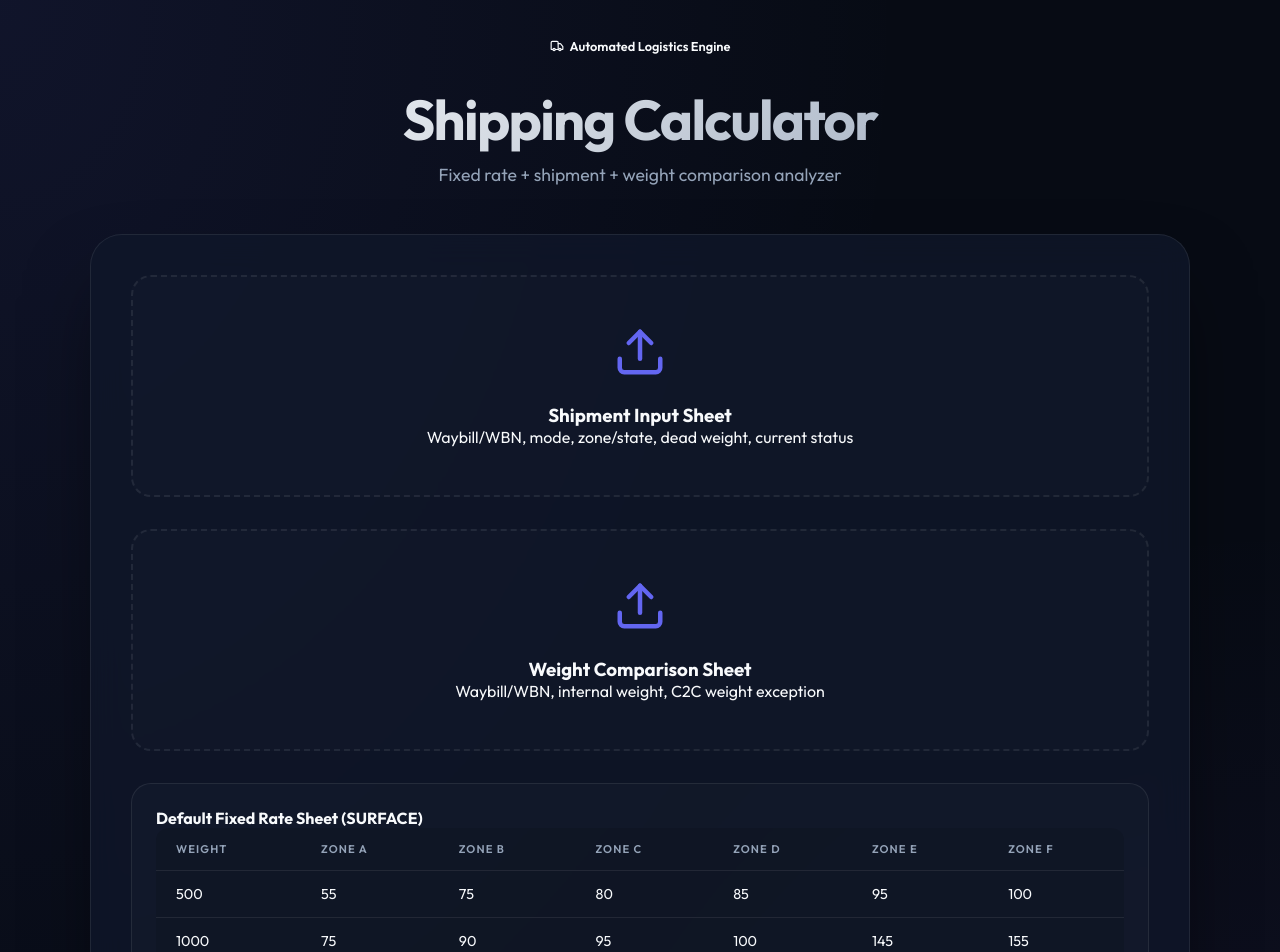
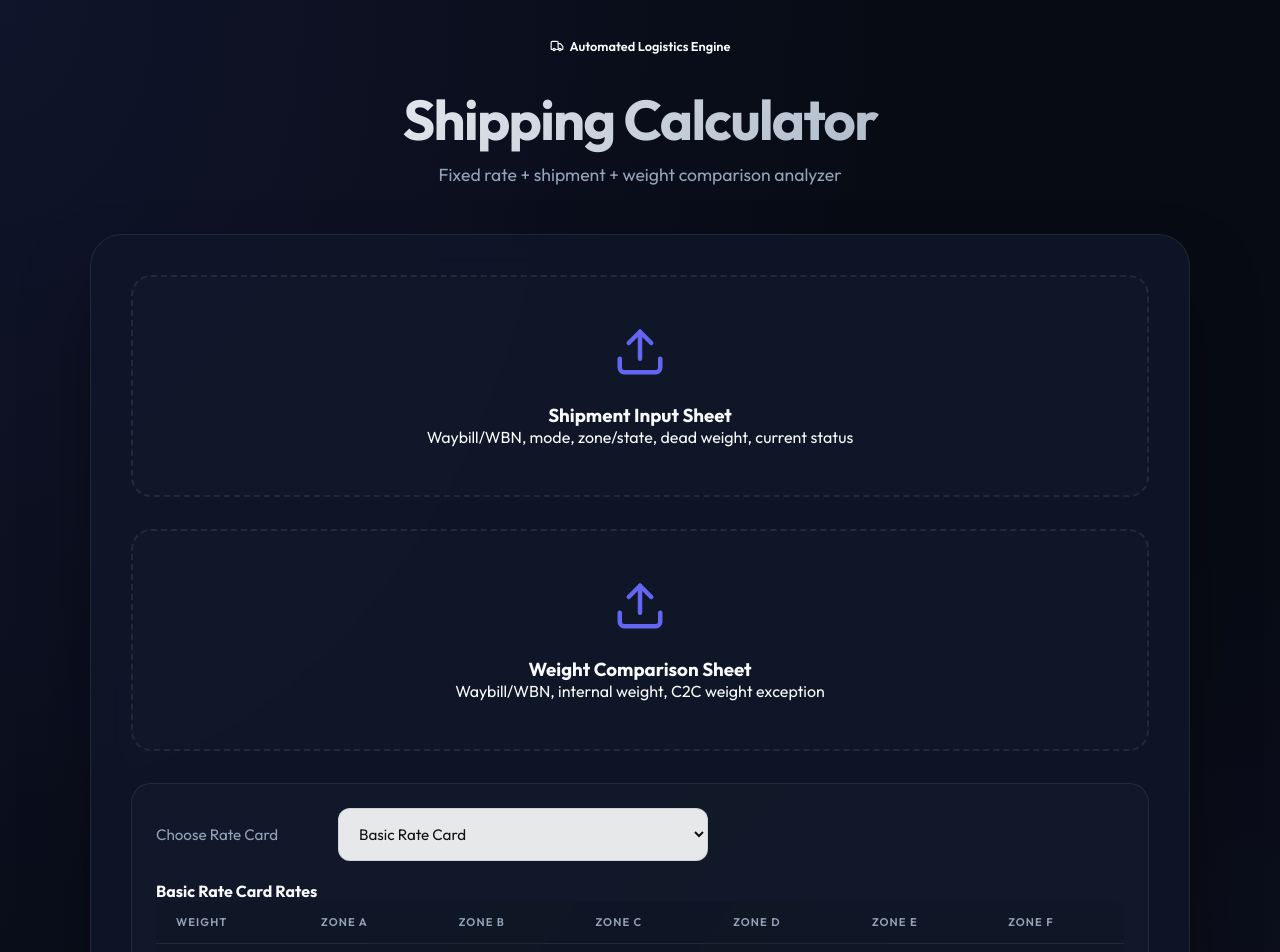
Before and after one commit to tharagroupsubs/shipping, a React (Vite) app: page / in a window 1280 px wide. Shown: the top 952 px of the page. Built offline with nearby package versions, Linux system fonts and the light colour scheme.

Commit message:
added new rate card

```diff
--- a/src/App.jsx
+++ b/src/App.jsx
@@ -76,6 +76,73 @@ const DEFAULT_SHIPPING_RATES = [
   { mode: 'SURFACE', slabUpper: 4500, zoneCharges: { A: 290, B: 320, C: 360, D: 420, E: 440, F: 510 } },
   { mode: 'SURFACE', slabUpper: 5000, zoneCharges: { A: 320, B: 350, C: 400, D: 460, E: 480, F: 560 } },
 ];
+
+const RATE_CARD_LABELS = {
+  basic: 'Basic Rate Card',
+  ekart: 'MS Natural Products Rate Card',
+  kurikkalEkart: 'Kurikkal Global Associates eKart Rate Card',
+  delhivery: 'PZ Soles Rate Card',
+  kurikkal: 'Kurikkal Global Associates Delhivery Rate Card',
+  custom: 'Custom Rate Card',
+};
+
+const PRESET_RATE_CARDS = {
+  basic: DEFAULT_SHIPPING_RATES,
+  ekart: [
+    { mode: 'SURFACE', slabUpper: 500, zoneCharges: { A: 45, B: 57, C: 67, D: 70, E: 85, F: 88 } },
+    { mode: 'SURFACE', slabUpper: 1000, zoneCharges: { A: 63, B: 78, C: 90, D: 92, E: 130, F: 140 } },
+    { mode: 'SURFACE', slabUpper: 1500, zoneCharges: { A: 80, B: 115, C: 130, D: 140, E: 175, F: 195 } },
+    { mode: 'SURFACE', slabUpper: 2000, zoneCharges: { A: 110, B: 140, C: 160, D: 180, E: 220, F: 250 } },
+    { mode: 'SURFACE', slabUpper: 2500, zoneCharges: { A: 125, B: 170, C: 195, D: 220, E: 265, F: 300 } },
+    { mode: 'SURFACE', slabUpper: 3000, zoneCharges: { A: 145, B: 200, C: 230, D: 255, E: 310, F: 355 } },
+    { mode: 'SURFACE', slabUpper: 3500, zoneCharges: { A: 162, B: 230, C: 265, D: 295, E: 355, F: 405 } },
+    { mode: 'SURFACE', slabUpper: 4000, zoneCharges: { A: 185, B: 260, C: 295, D: 335, E: 400, F: 460 } },
+    { mode: 'SURFACE', slabUpper: 4500, zoneCharges: { A: 208, B: 290, C: 340, D: 380, E: 450, F: 510 } },
+    { mode: 'SURFACE', slabUpper: 5000, zoneCharges: { A: 230, B: 320, C: 370, D: 425, E: 495, F: 565 } },
+  ],
+  kurikkalEkart: [
+    { mode: 'SURFACE', slabUpper: 500, zoneCharges: { A: 50, B: 70, C: 80, D: 85, E: 110, F: 130 } },
+    { mode: 'SURFACE', slabUpper: 1000, zoneCharges: { A: 70, B: 90, C: 110, D: 120, E: 155, F: 185 } },
+    { mode: 'SURFACE', slabUpper: 1500, zoneCharges: { A: 100, B: 110, C: 143, D: 166, E: 188, F: 208 } },
+    { mode: 'SURFACE', slabUpper: 2000, zoneCharges: { A: 115, B: 138, C: 178, D: 190, E: 245, F: 275 } },
+    { mode: 'SURFACE', slabUpper: 2500, zoneCharges: { A: 138, B: 162, C: 205, D: 215, E: 295, F: 325 } },
+    { mode: 'SURFACE', slabUpper: 3000, zoneCharges: { A: 155, B: 177, C: 240, D: 250, E: 345, F: 375 } },
+    { mode: 'SURFACE', slabUpper: 3500, zoneCharges: { A: 176, B: 199, C: 280, D: 290, E: 395, F: 425 } },
+    { mode: 'SURFACE', slabUpper: 4000, zoneCharges: { A: 196, B: 238, C: 310, D: 330, E: 445, F: 475 } },
+    { mode: 'SURFACE', slabUpper: 4500, zoneCharges: { A: 217, B: 255, C: 345, D: 370, E: 495, F: 525 } },
+    { mode: 'SURFACE', slabUpper: 5000, zoneCharges: { A: 237, B: 288, C: 380, D: 410, E: 545, F: 575 } },
+    { mode: 'SURFACE', slabUpper: 6000, zoneCharges: { A: 285, B: 340, C: 410, D: 450, E: 595, F: 625 } },
+  ],
+  kurikkal: [
+    { mode: 'SURFACE', slabUpper: 500, zoneCharges: { A: 50, B: 70, C: 80, D: 85, E: 95, F: 100 } },
+    { mode: 'SURFACE', slabUpper: 1000, zoneCharges: { A: 70, B: 90, C: 95, D: 100, E: 150, F: 160 } },
+    { mode: 'SURFACE', slabUpper: 1500, zoneCharges: { A: 100, B: 110, C: 138, D: 147, E: 176, F: 194 } },
+    { mode: 'SURFACE', slabUpper: 2000, zoneCharges: { A: 115, B: 131, C: 174, D: 186, E: 224, F: 247 } },
+    { mode: 'SURFACE', slabUpper: 2500, zoneCharges: { A: 135, B: 154, C: 210, D: 226, E: 272, F: 300 } },
+    { mode: 'SURFACE', slabUpper: 3000, zoneCharges: { A: 155, B: 177, C: 246, D: 266, E: 320, F: 353 } },
+    { mode: 'SURFACE', slabUpper: 3500, zoneCharges: { A: 176, B: 199, C: 282, D: 305, E: 368, F: 406 } },
+    { mode: 'SURFACE', slabUpper: 4000, zoneCharges: { A: 196, B: 222, C: 318, D: 345, E: 416, F: 459 } },
+    { mode: 'SURFACE', slabUpper: 4500, zoneCharges: { A: 217, B: 245, C: 354, D: 384, E: 464, F: 512 } },
+    { mode: 'SURFACE', slabUpper: 5000, zoneCharges: { A: 237, B: 267, C: 390, D: 424, E: 512, F: 565 } },
+    { mode: 'SURFACE', slabUpper: 6000, zoneCharges: { A: 268, B: 301, C: 451, D: 487, E: 584, F: 645 } },
+    { mode: 'SURFACE', slabUpper: 7000, zoneCharges: { A: 299, B: 335, C: 513, D: 550, E: 657, F: 726 } },
+    { mode: 'SURFACE', slabUpper: 8000, zoneCharges: { A: 330, B: 369, C: 574, D: 612, E: 730, F: 807 } },
+    { mode: 'SURFACE', slabUpper: 9000, zoneCharges: { A: 361, B: 403, C: 636, D: 675, E: 802, F: 888 } },
+    { mode: 'SURFACE', slabUpper: 10000, zoneCharges: { A: 391, B: 437, C: 698, D: 738, E: 875, F: 969 } },
+  ],
+  delhivery: [
+    { mode: 'SURFACE', slabUpper: 500, zoneCharges: { A: 50, B: 56, C: 60, D: 60, E: 85, F: 85 } },
+    { mode: 'SURFACE', slabUpper: 1000, zoneCharges: { A: 70, B: 86, C: 86, D: 86, E: 145, F: 155 } },
+    { mode: 'SURFACE', slabUpper: 1500, zoneCharges: { A: 100, B: 130, C: 135, D: 140, E: 200, F: 210 } },
+    { mode: 'SURFACE', slabUpper: 2000, zoneCharges: { A: 125, B: 160, C: 175, D: 190, E: 240, F: 260 } },
+    { mode: 'SURFACE', slabUpper: 2500, zoneCharges: { A: 150, B: 190, C: 215, D: 235, E: 280, F: 310 } },
+    { mode: 'SURFACE', slabUpper: 3000, zoneCharges: { A: 175, B: 220, C: 255, D: 280, E: 320, F: 360 } },
+    { mode: 'SURFACE', slabUpper: 3500, zoneCharges: { A: 200, B: 250, C: 295, D: 325, E: 360, F: 410 } },
+    { mode: 'SURFACE', slabUpper: 4000, zoneCharges: { A: 225, B: 280, C: 315, D: 370, E: 400, F: 445 } },
+    { mode: 'SURFACE', slabUpper: 4500, zoneCharges: { A: 250, B: 310, C: 355, D: 415, E: 440, F: 495 } },
+    { mode: 'SURFACE', slabUpper: 5000, zoneCharges: { A: 275, B: 340, C: 410, D: 460, E: 480, F: 560 } },
+  ],
+};
 
 const ALLOWED_STATUSES = new Set([
   'DELIVERED',
@@ -190,6 +257,11 @@ function App() {
   const [summary, setSummary] = useState(null);
   const [previewData, setPreviewData] = useState([]);
   const [errorMessage, setErrorMessage] = useState('');
+  const [selectedRateCard, setSelectedRateCard] = useState('basic');
+  const [customShippingRates, setCustomShippingRates] = useState(DEFAULT_SHIPPING_RATES.map((rate) => ({
+    ...rate,
+    zoneCharges: { ...rate.zoneCharges },
+  })));
 
   const shipmentInputRef = useRef(null);
   const weightInputRef = useRef(null);
@@ -294,9 +366,11 @@ function App() {
         const c2cWeightException = normalizeWeightToGram(getRowValue(matchedWeightRow || {}, HEADER_CANDIDATES.c2cException));
 
         const effectiveWeight = c2cWeightException ?? internalWeight ?? deadWeight;
-
-        const modeRates = DEFAULT_SHIPPING_RATES.filter((rate) => rate.mode === mode);
-        const ratesToUse = modeRates.length ? modeRates : DEFAULT_SHIPPING_RATES;
+        const selectedRates = selectedRateCard === 'custom'
+          ? customShippingRates
+          : PRESET_RATE_CARDS[selectedRateCard] || DEFAULT_SHIPPING_RATES;
+        const modeRates = selectedRates.filter((rate) => rate.mode === mode);
+        const ratesToUse = modeRates.length ? modeRates : selectedRates;
         const slab = getMatchedSlab(ratesToUse, effectiveWeight);
 
         let normalRate = null;
@@ -373,6 +447,27 @@ function App() {
     XLSX.writeFile(workbook, `shipping_costs_${date}.xlsx`);
   };
 
+  const activeRateSheet = selectedRateCard === 'custom'
+    ? customShippingRates
+    : PRESET_RATE_CARDS[selectedRateCard] || DEFAULT_SHIPPING_RATES;
+
+  const handleCustomRateChange = (index, zone, value) => {
+    const parsed = Number(value);
+    if (Number.isNaN(parsed)) return;
+    setCustomShippingRates((prevRates) => prevRates.map((rate, idx) => {
+      if (idx !== index) return rate;
+      return {
+        ...rate,
+        zoneCharges: {
+          ...rate.zoneCharges,
+          [zone]: parsed,
+        },
+      };
+    }));
+  };
+
+  const isCustomCard = selectedRateCard === 'custom';
+
   return (
     <div className="container">
       <header className="header">
@@ -423,7 +518,23 @@ function App() {
         </div>
 
         <div className="rates-preview">
-          <h4>Default Fixed Rate Sheet (SURFACE)</h4>
+          <div className="rate-card-selector">
+            <label htmlFor="rate-card-select">Choose Rate Card</label>
+            <select
+              id="rate-card-select"
+              value={selectedRateCard}
+              onChange={(event) => setSelectedRateCard(event.target.value)}
+            >
+              <option value="basic">Basic Rate Card</option>
+              <option value="ekart">MS Natural Products Rate Card</option>
+              <option value="kurikkalEkart">Kurikkal Global Associates eKart Rate Card</option>
+              <option value="kurikkal">Kurikkal Global Associates Delhivery Rate Card</option>
+              <option value="delhivery">PZ Soles Rate Card</option>
+              <option value="custom">Custom Rate Card</option>
+            </select>
+          </div>
+
+          <h4>{RATE_CARD_LABELS[selectedRateCard]} Rates</h4>
           <div className="rates-table-container">
             <table className="rates-table">
               <thead>
@@ -438,20 +549,31 @@ function App() {
                 </tr>
               </thead>
               <tbody>
-                {DEFAULT_SHIPPING_RATES.map((rate, idx) => (
+                {activeRateSheet.map((rate, idx) => (
                   <tr key={idx}>
                     <td>{rate.slabUpper}</td>
-                    <td>{rate.zoneCharges.A}</td>
-                    <td>{rate.zoneCharges.B}</td>
-                    <td>{rate.zoneCharges.C}</td>
-                    <td>{rate.zoneCharges.D}</td>
-                    <td>{rate.zoneCharges.E}</td>
-                    <td>{rate.zoneCharges.F}</td>
+                    {['A', 'B', 'C', 'D', 'E', 'F'].map((zone) => (
+                      <td key={zone}>
+                        {isCustomCard ? (
+                          <input
+                            type="number"
+                            min="0"
+                            value={rate.zoneCharges[zone]}
+                            onChange={(event) => handleCustomRateChange(idx, zone, event.target.value)}
+                          />
+                        ) : (
+                          rate.zoneCharges[zone]
+                        )}
+                      </td>
+                    ))}
                   </tr>
                 ))}
               </tbody>
             </table>
           </div>
+          {isCustomCard && (
+            <p className="custom-rate-note">Custom rate card is active. Update values directly in the table above to change the shipping calculation.</p>
+          )}
         </div>
 
         {errorMessage && (
--- a/src/index.css
+++ b/src/index.css
@@ -183,6 +183,39 @@ body {
   color: var(--text-main);
 }
 
+.rate-card-selector {
+  display: flex;
+  flex-wrap: wrap;
+  align-items: center;
+  gap: 0.75rem;
+  margin-bottom: 1.25rem;
+}
+
+.rate-card-selector label {
+  color: var(--text-muted);
+  font-size: 0.95rem;
+  min-width: 170px;
+}
+
+.rate-card-selector select {
+  min-width: 280px;
+  max-width: 100%;
+  padding: 0.95rem 1rem;
+  font-size: 0.95rem;
+  background-color: rgba(255, 255, 255, 0.9);
+  color: #111;
+  border: 1px solid rgba(148, 163, 184, 0.3);
+  border-radius: 12px;
+  outline: none;
+  transition: all 0.2s ease;
+}
+
+.rate-card-selector select:hover,
+.rate-card-selector select:focus {
+  border-color: rgba(99, 102, 241, 0.75);
+  box-shadow: 0 0 0 3px rgba(99, 102, 241, 0.1);
+}
+
 .results-preview {
   margin-bottom: 2.5rem;
   animation: slideUp 0.6s ease-out;
```
